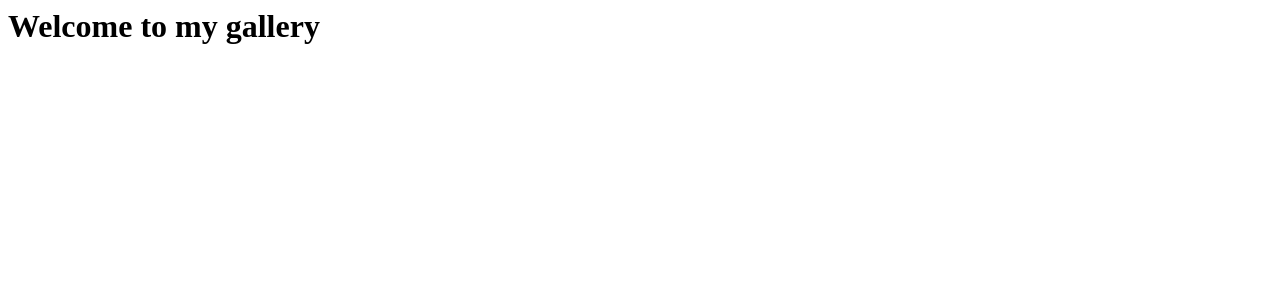
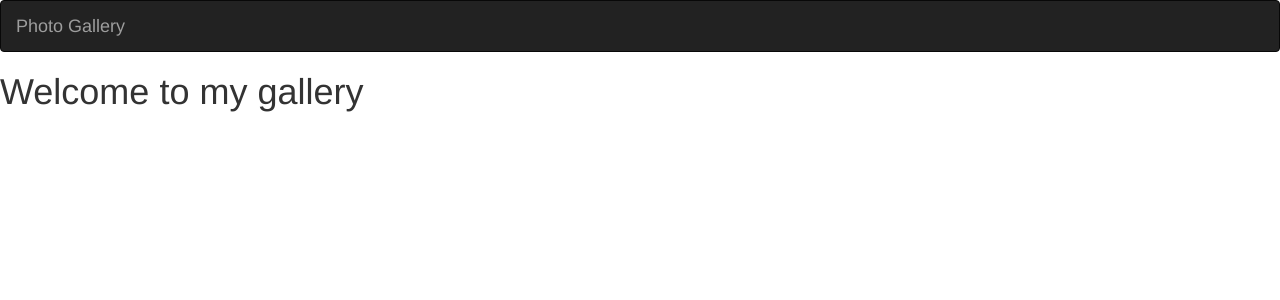
Before and after one commit to CikuKariuki/Gallery, a Django app: page /photos/ in a window 1280 px wide. Shown: the top 300 px of the page. Run offline with Django 3.2, Linux system fonts and the light colour scheme; some libraries are stand-ins or nearby versions.

Commit message:
added navbar and displayed it through base.html

```diff
--- a/photos/templates/all-photos/base.html
+++ b/photos/templates/all-photos/base.html
@@ -1,13 +1,14 @@
 {% load bootstrap3 %}
+{% load static %}
 <!DOCTYPE html>
 <html>
 <head>
   <meta charset="utf-8">
 
   {% if title %}
-  <title>Moringa Tribune - {{title}}</title>
+  <title>Photo Gallery - {{title}}</title>
   {% else %}
-    <title> Moringa Tribune </title>
+    <title> Photo Gallery </title>
   {% endif %}
 
   {% block styles %}
@@ -16,7 +17,11 @@
 
 </head>
 <body>
-    {% block content %} <h1 class='text-center'>News for {{date|date:"l d-F Y"}}</h1> {%endblock%}
+    {% include "navbar.html" %}
+
+    {% block content %}
+
+    {%endblock%}
 
     {% block scripts %}
         <script src="https://ajax.googleapis.com/ajax/libs/jquery/3.2.1/jquery.min.js"></script>
--- /dev/null
+++ b/photos/templates/navbar.html
@@ -0,0 +1,17 @@
+<!DOCTYPE html>
+<html lang="en">
+<head>
+
+  <meta charset="utf-8">
+  <meta name="viewport" content="width=device-width, initial-scale=1">
+</head>
+<body>
+<nav class="navbar navbar-inverse">
+  <div class="container-fluid">
+    <div class="navbar-header">
+      <a class="navbar-brand" href="{% url 'photosToday' %}">Photo Gallery</a>
+    </div>
+  </div>
+</nav>
+</body>
+</html>
--- a/photos/templates/welcome.html
+++ b/photos/templates/welcome.html
@@ -1 +1,4 @@
+{% extends 'all-photos/base.html' %}
+{% block content %}
 <h1>Welcome to my gallery</h1>
+{% endblock %}
```
